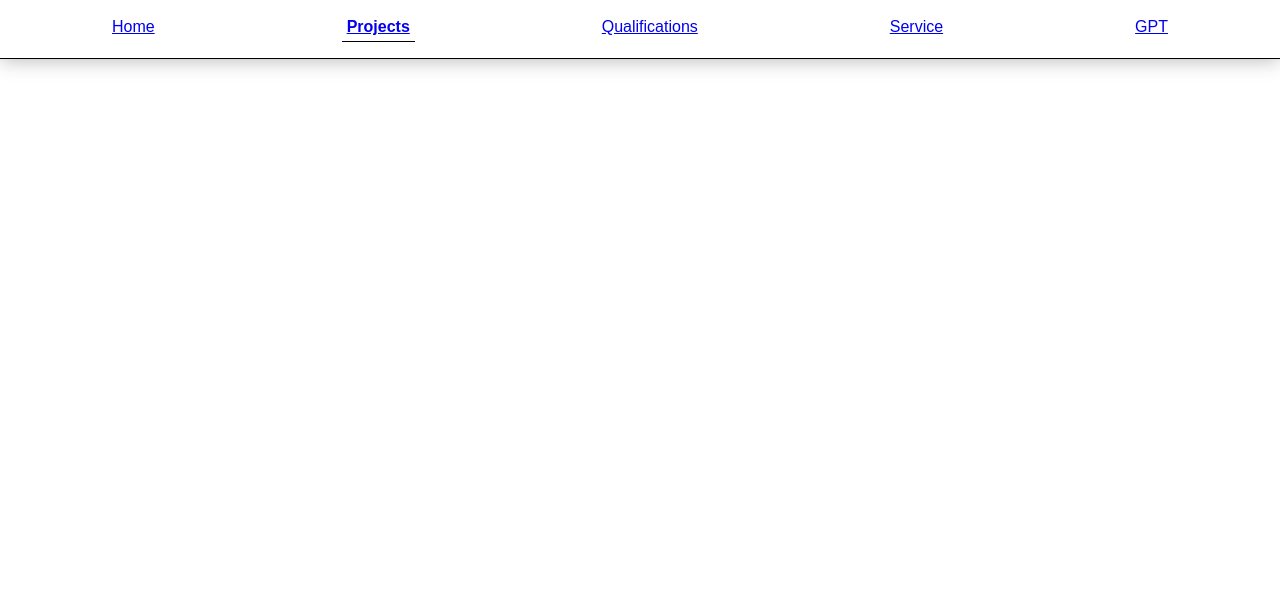
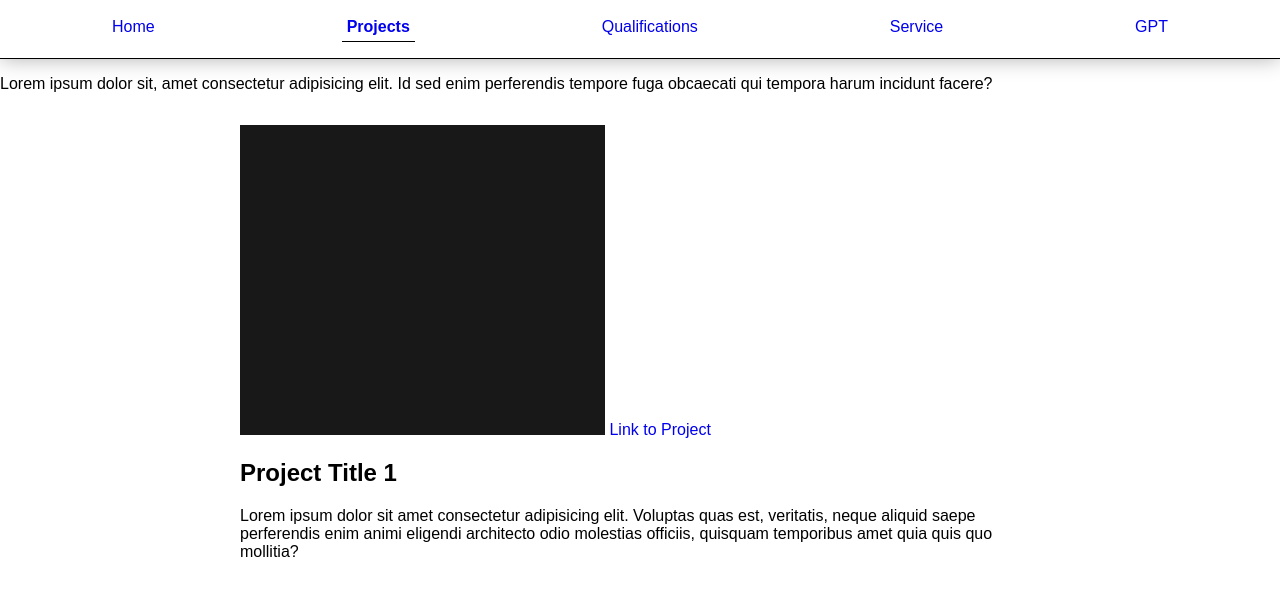
Before and after one commit to Video-Lab/CSCE-412-Project-3, a plain HTML site: page projects.html in a window 1280 px wide. Shown: the part 56-652 px from the top of the page. Drawn offline with Linux system fonts and the light colour scheme.

Commit message:
projects page html

```diff
--- a/projects.html
+++ b/projects.html
@@ -17,6 +17,17 @@
   </div>
 </div>
 <div class="content">
+  <p class="projects projects-intro">Lorem ipsum dolor sit, amet consectetur adipisicing elit. Id sed enim perferendis tempore fuga obcaecati qui tempora harum incidunt facere?</p>
+  <div class="section section-projects">
+      <div class="project">
+          <img class="img img-project" src="public/img/placeholder.png" alt="Placeholder">
+          <a class="btn-external" href="#">Link to Project</a>
+          <div class="project-text">
+              <h2 class="project-title">Project Title 1</h2>
+              <p class="project-description">Lorem ipsum dolor sit amet consectetur adipisicing elit. Voluptas quas est, veritatis, neque aliquid saepe perferendis enim animi eligendi architecto odio molestias officiis, quisquam temporibus amet quia quis quo mollitia?</p>
+          </div>
+      </div>
+  </div>
 </div>
 </body>
 </html>
--- a/public/css/style1.css
+++ b/public/css/style1.css
@@ -70,3 +70,20 @@ body {
     padding: 0.5em;
     text-transform: uppercase;
 }
+
+a:link {
+    text-decoration: none;
+}
+
+a:visited {
+    text-decoration: none;
+    color: inherit;
+}
+
+a:hover {
+    text-decoration: none;
+}
+
+a:active {
+    text-decoration: none;
+}
```
Also changed, not shown: gpt.html (+1 -1 lines).
